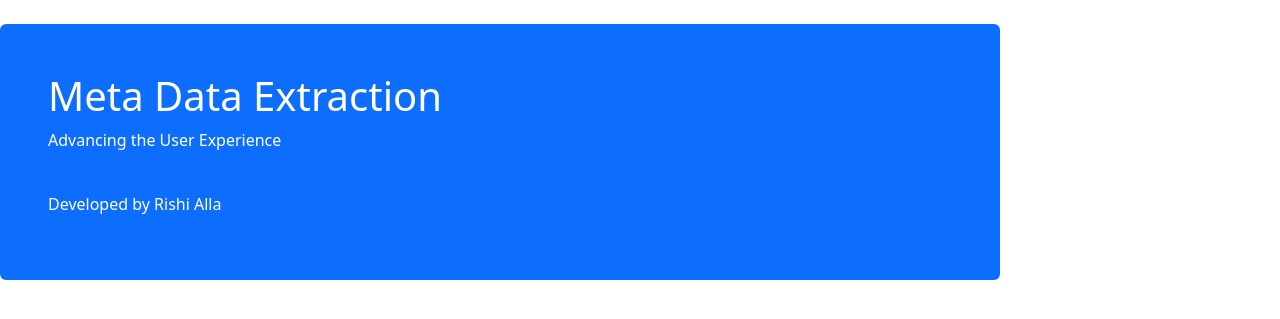
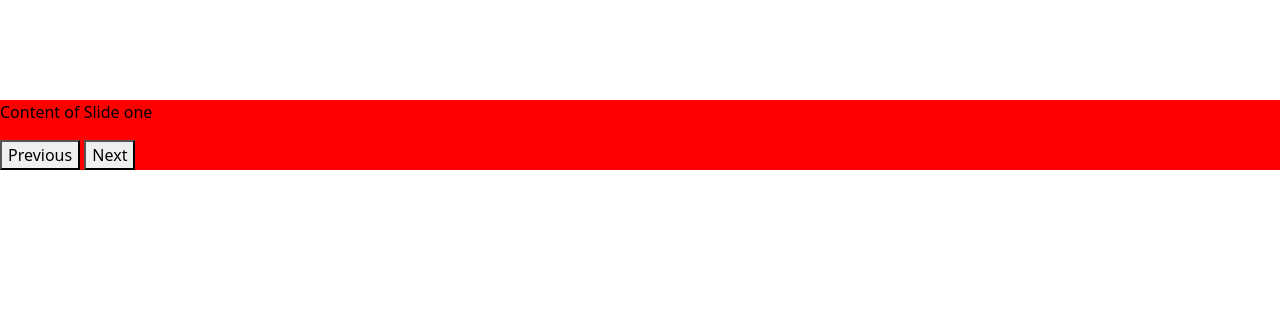
Before and after one commit to deantaylormax/flask_demo, a Flask app: page / in a window 1280 px wide. Shown: the part 56-375 px from the top of the page. Run offline with Flask 3, Linux system fonts and the light colour scheme.

Commit message:
new name

```diff
--- a/templates/index.html
+++ b/templates/index.html
@@ -1,9 +1,59 @@
 {% extends 'base.html' %}
 
 {% block content %}
-<div class="mt-4 p-5 bg-primary text-white rounded" style="margin-right:280px;">
-    <h1>Meta Data Extraction</h1>
-    <p>Advancing the User Experience</p>
-    <p style="margin-top:40px;">Developed by Rishi Alla</p>
+<!-- <div class="container-top">
+    <div class="mt-4 p-5 bg-primary text-white rounded" style="margin-right:280px;">
+        <h1>Meta Data Extraction</h1>
+        <p>Advancing the User Experience</p>
+        <p style="margin-top:40px;">Developed by Rishi Alla</p>
+    </div>
+</div> -->
+<div class="container-bottom" style="margin-top: 100px; background-color: red;">
+    <div class="slide" style="display: none;">
+        <p style="color: black">Content of Slide one</p>
+    </div>
+    <div class="slide" style="display: none;">
+        <p style="color: black">Content of Slide twp</p>
+    </div>
+    <button id="prev">Previous</button>
+    <button id="next">Next</button>
 </div>
+
+
+<script>
+    let currentSlide = 0;
+const slides = document.querySelectorAll('.slide');
+
+// Show first slide
+if (slides[currentSlide]) {
+    slides[currentSlide].style.display = 'block';
+}
+
+document.getElementById('prev').addEventListener('click', () => {
+    // Hide current slide
+    if (slides[currentSlide]) {
+        slides[currentSlide].style.display = 'none';
+    }
+
+    // Show previous slide
+    currentSlide--;
+    if (slides[currentSlide]) {
+        slides[currentSlide].style.display = 'block';
+    }
+});
+
+document.getElementById('next').addEventListener('click', () => {
+    // Hide current slide
+    if (slides[currentSlide]) {
+        slides[currentSlide].style.display = 'none';
+    }
+
+    // Show next slide
+    currentSlide++;
+    if (slides[currentSlide]) {
+        slides[currentSlide].style.display = 'block';
+    }
+});
+</script>
+
 {% endblock %}
```
